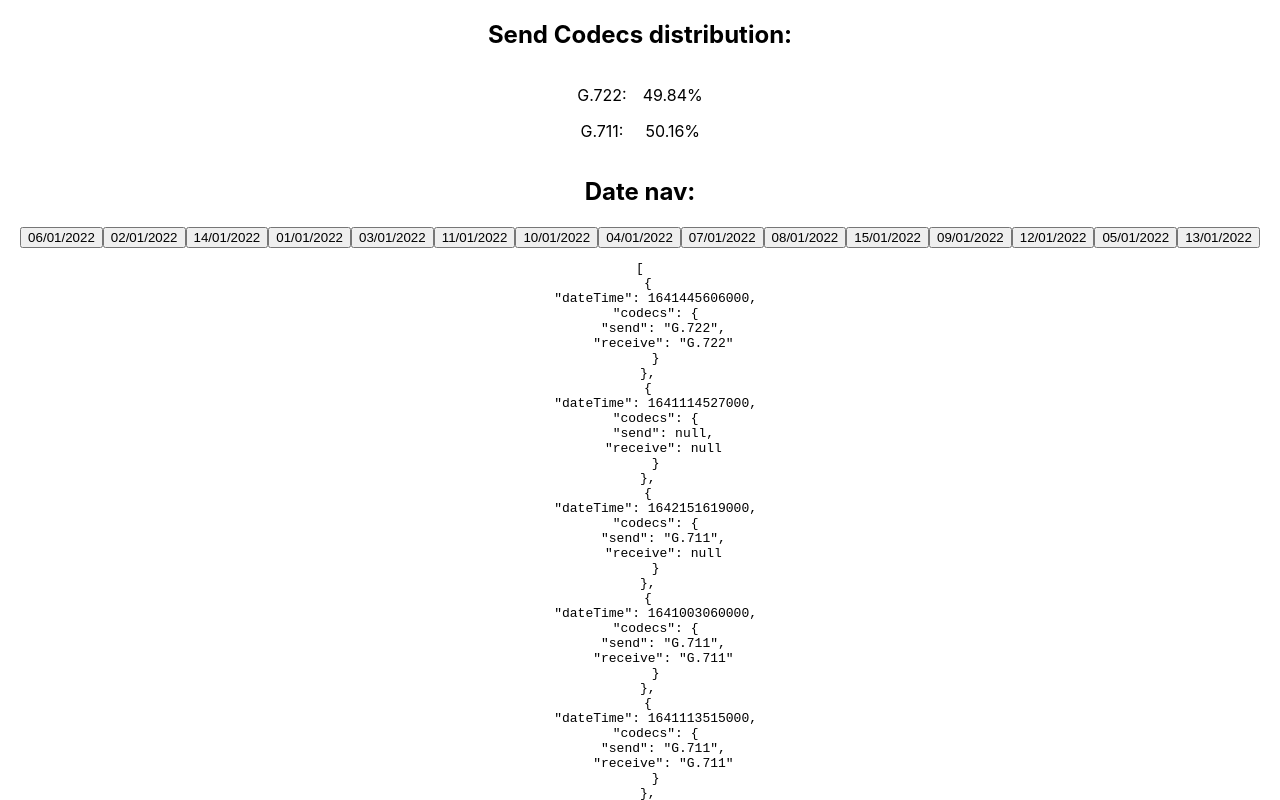
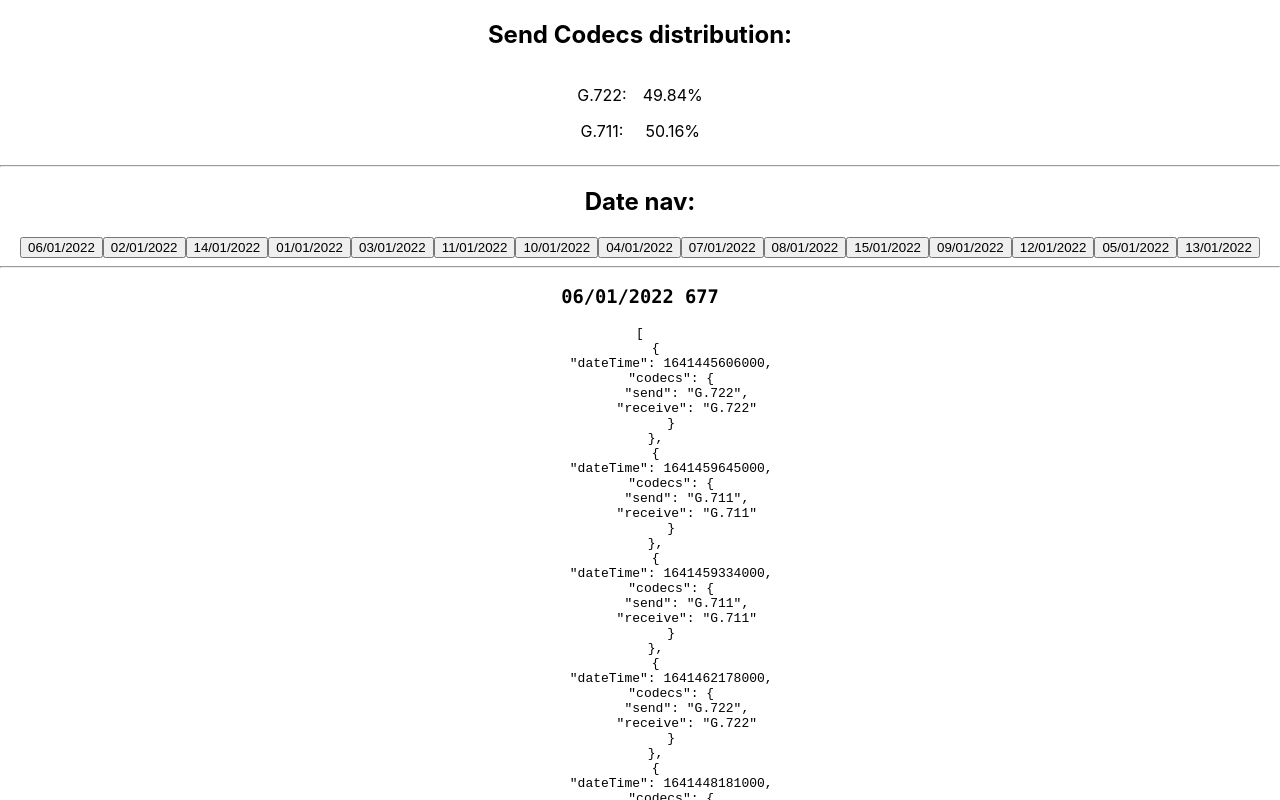
Before and after one commit to maurer2/fernsprecher-kodierer-dekodierer-schau, a React (Create React App) app in the folder app/: page / in a window 1280 px wide. Shown: the top 800 px of the page. Built offline with nearby package versions, Linux system fonts and the light colour scheme.

Commit message:
Improved debugging

```diff
--- a/app/src/features/calls/Calls.tsx
+++ b/app/src/features/calls/Calls.tsx
@@ -10,13 +10,10 @@ export default function Calls(): ReactElement {
   const callList = useSelector(getCallsUnsorted);
   const sendCodecs = useSelector(getSendCodecsQuantities);
   const daysWithCalls = useSelector(getDaysWithCalls);
-  // const sendCodecsWithTimestamp = useSelector(getSendCodecs)
 
   const dispatch = useDispatch();
-
   const [groupedCallList] = useCallListGroupedByDate(callList);
 
-  console.log(groupedCallList)
 
   const sendStatistics = useMemo(() => Object.entries(sendCodecs), [sendCodecs]);
 
@@ -47,6 +44,7 @@ export default function Calls(): ReactElement {
               ))}
             </dl>
           </div>
+          <hr />
           <div>
             <h2>Date nav:</h2>
             {daysWithCalls.map((day) => (
@@ -59,9 +57,15 @@ export default function Calls(): ReactElement {
               </button>
             ))}
           </div>
+          <hr />
           <div>
             <code>
-              <pre>{JSON.stringify(callList, null, 2)}</pre>
+              {Object.entries(groupedCallList).map((group) => (
+                <Fragment key={group[0]}>
+                  <h3>{group[0]} {group[1].length}</h3>
+                  <pre>{JSON.stringify(group[1], null, 4)}</pre>
+                </Fragment>
+              ))}
             </code>
           </div>
         </>
```
